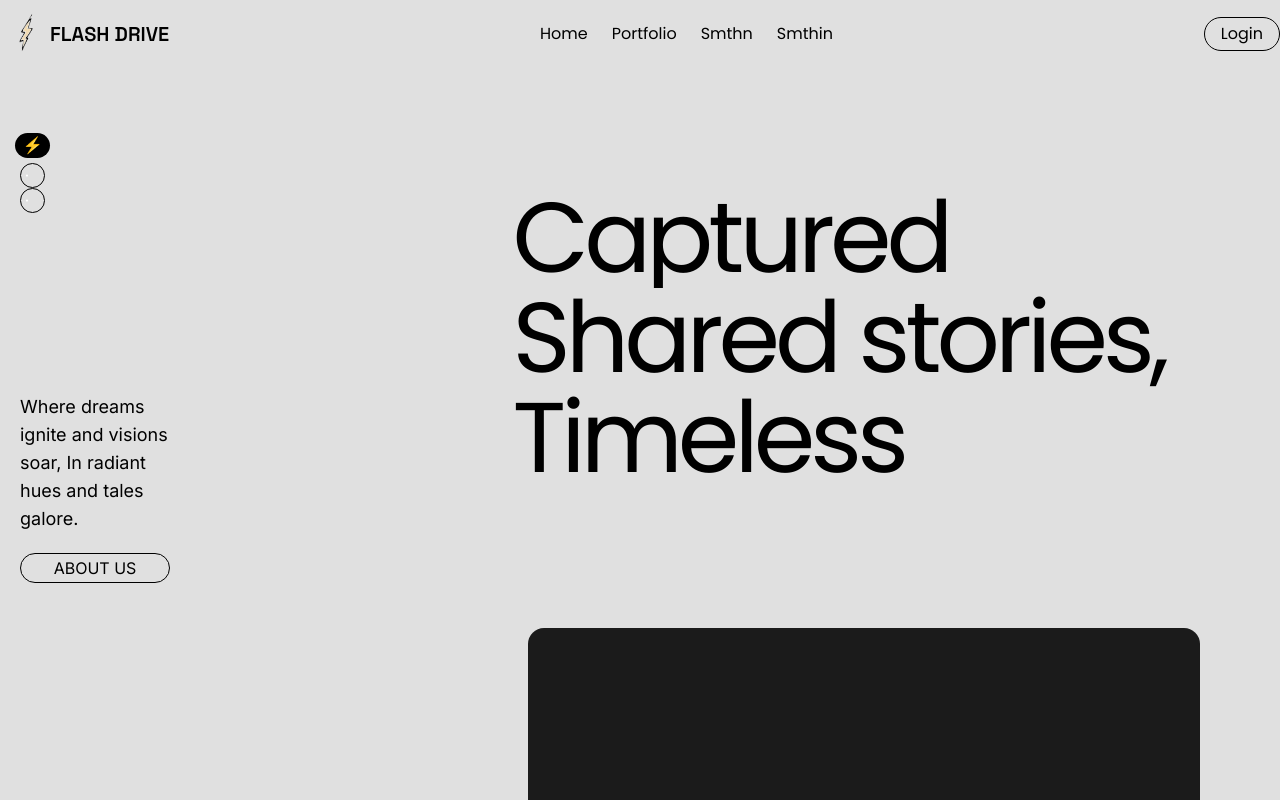
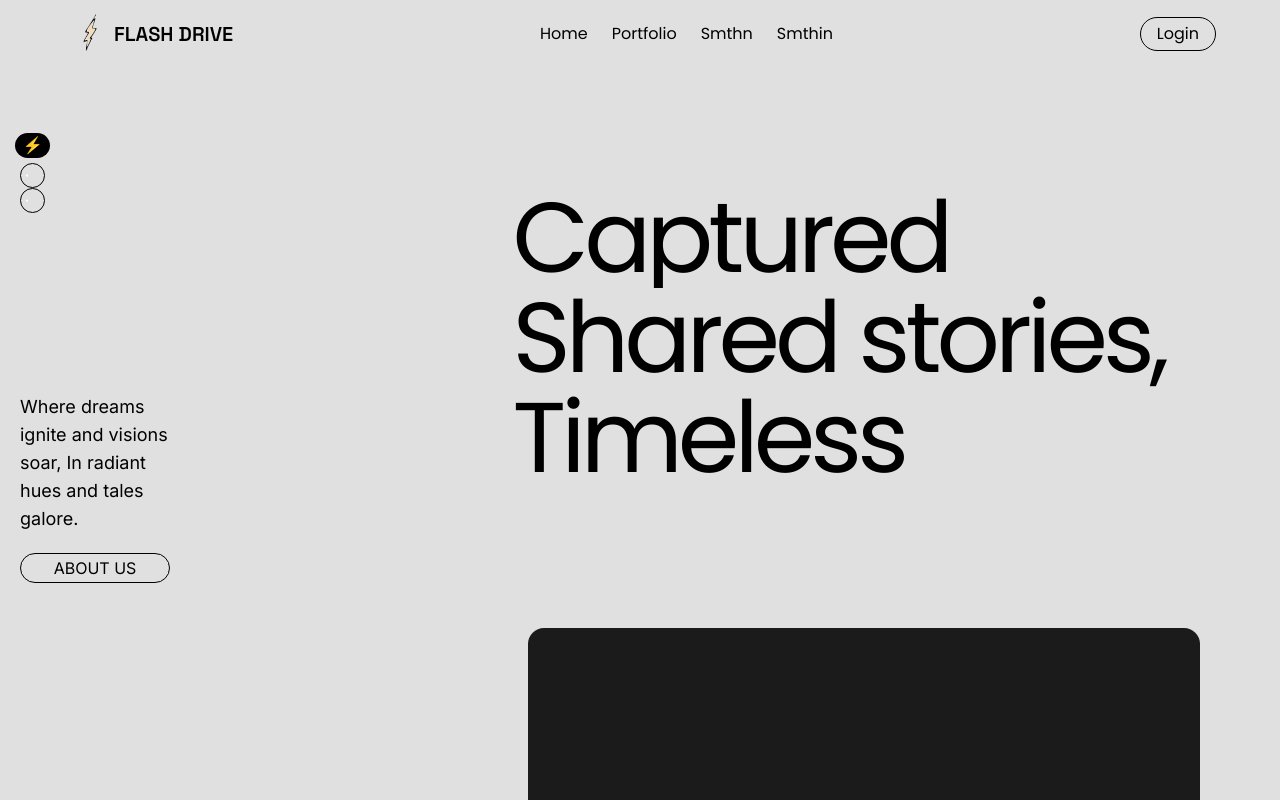
Before and after one commit to Chackoz/Flashdrive, a Next.js app: page / in a window 1280 px wide. Shown: the top 800 px of the page. Built offline with nearby package versions, Linux system fonts and the light colour scheme; no server answers; a web font is replaced by a local one.

Commit message:
update : navBar fix

```diff
--- a/app/components/Navbar.tsx
+++ b/app/components/Navbar.tsx
@@ -27,7 +27,7 @@ useEffect(() => {
 }, [user])
 
   return (
-    <div className=" flex  justify-between items-center font-poppins md:max-w-[1500px] w-full mx-auto md:p-0 pr-5">
+    <div className=" flex  justify-between items-center font-poppins mx-auto w-[90%]">
       <a href="/" className="flex cursor-pointer">
         <img src="/logo.png" className="w-[50px]" />
         <div className="font-logo text-xl py-5">FLASH DRIVE</div>
```
